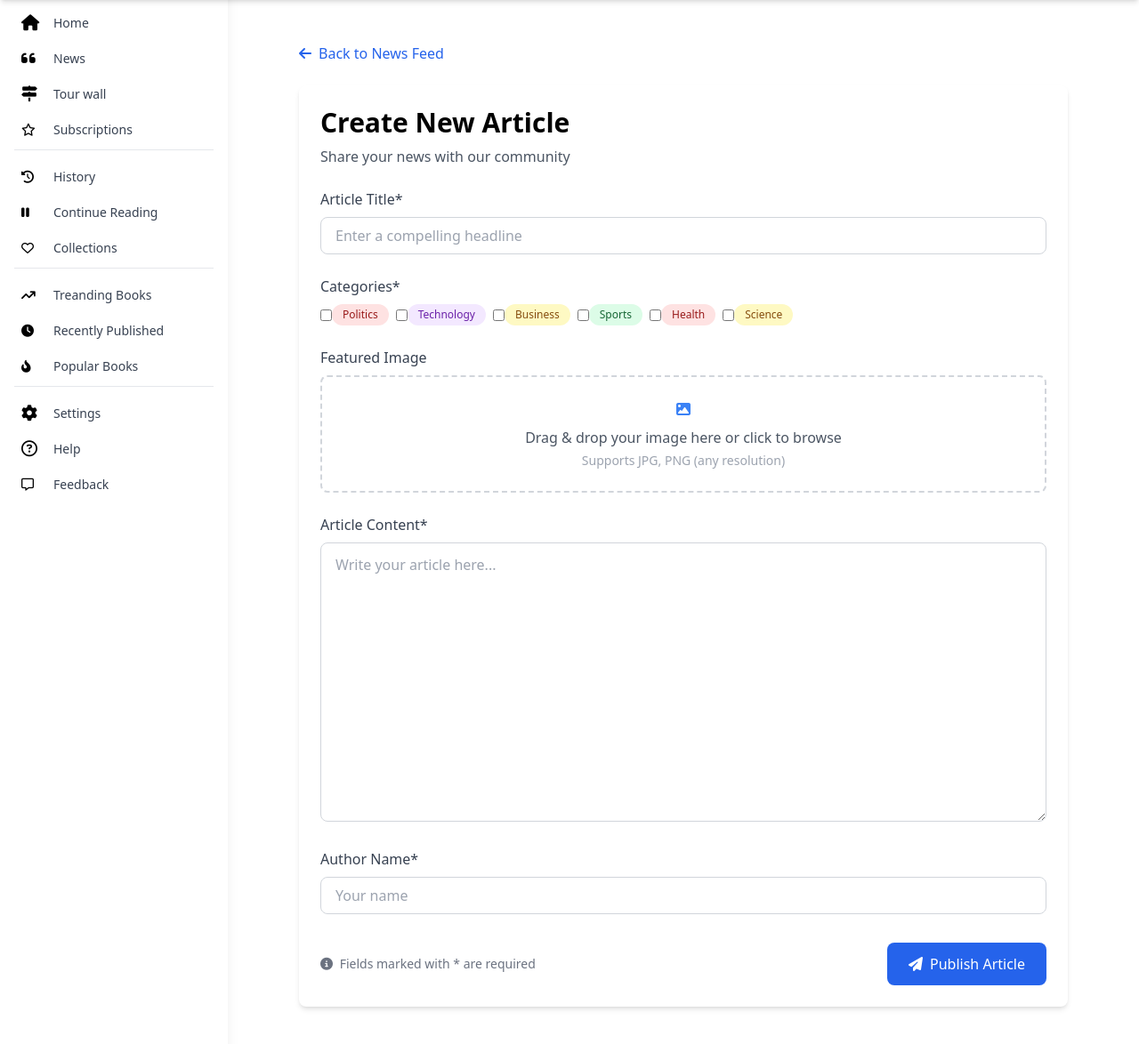
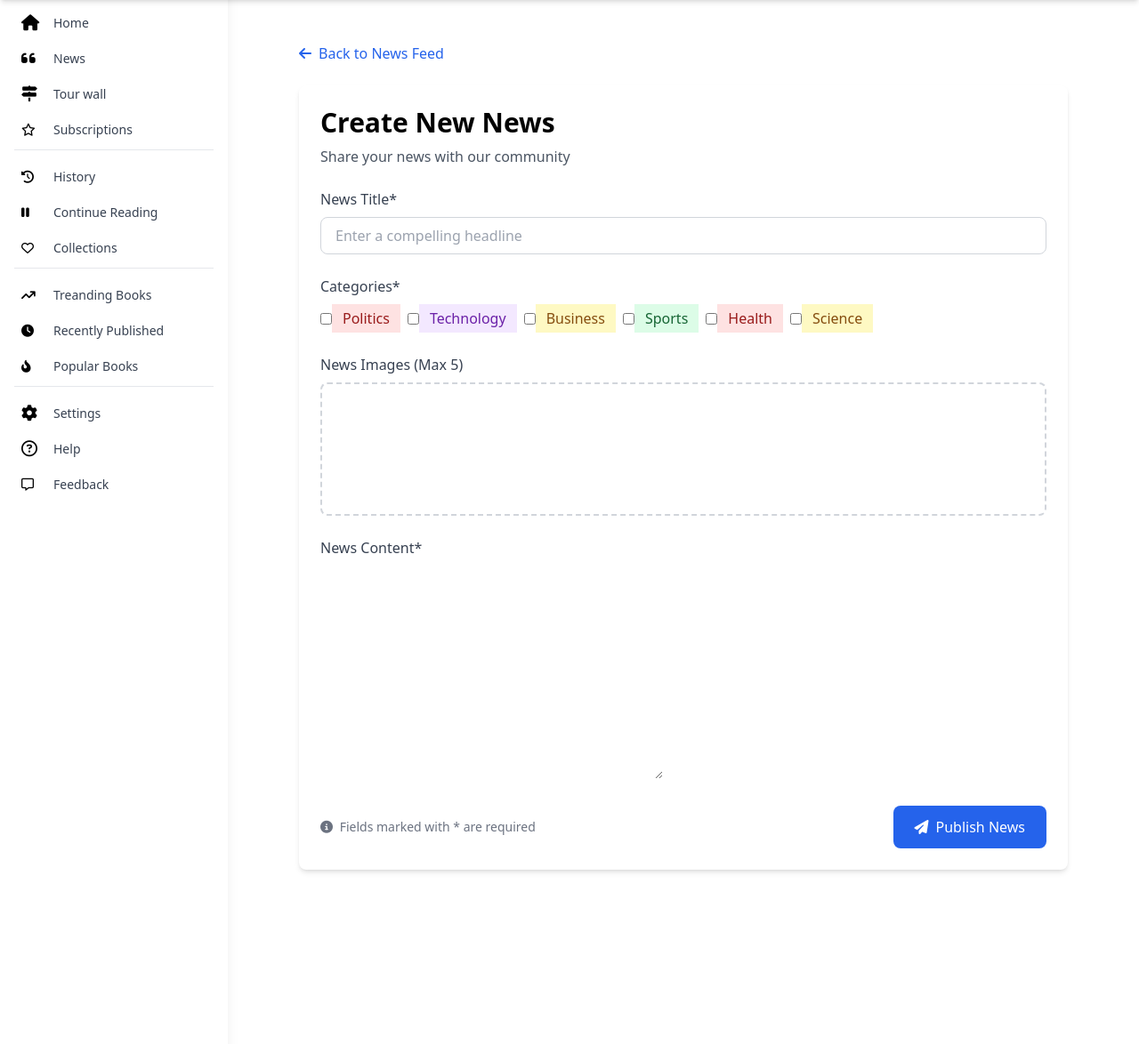
Before and after one commit to onstudiocodes/book-platform, a Django app: page /news/create in a window 1280 px wide. Shown: the part 72-1246 px from the top of the page at 89% size. Run offline with Django 4.2, Linux system fonts and the light colour scheme; some libraries are stand-ins or nearby versions.

Commit message:
25 july update

```diff
--- a/author/forms.py
+++ b/author/forms.py
@@ -16,28 +16,72 @@ class BookUploadForm(forms.ModelForm):
             'language': forms.TextInput(attrs={'class': 'w-full border p-2 rounded mb-2'}),
         }
 
+CATEGORY_CHOICES = [
+    ('Politics', 'Politics'),
+    ('Technology', 'Technology'),
+    ('Business', 'Business'),
+    ('Sports', 'Sports'),
+    ('Health', 'Health'),
+    ('Science', 'Science'),
+]
+
 class NewsForm(forms.ModelForm):
     content = forms.CharField(widget=CKEditor5Widget())
+    category = forms.MultipleChoiceField(
+        choices=CATEGORY_CHOICES,
+        widget=forms.CheckboxSelectMultiple,
+        required=True
+    )
 
     class Meta:
         model = News
         fields = ['title', 'category', 'description', 'content']
         widgets = {
-            'title': forms.TextInput(attrs={'class': 'w-full border p-2 rounded'}),
-            'description': forms.TextInput(attrs={'class': 'w-full border p-2 rounded'}),
-            'content': forms.Textarea(attrs={'class': 'w-full border p-2 rounded'}),
-            'category': forms.Select(attrs={'class': 'w-full border p-2 rounded'}),
+            'title': forms.TextInput(attrs={
+                'class': 'w-full px-4 py-2 border border-gray-300 rounded-lg focus:outline-none focus:ring-2 focus:ring-blue-500',
+                'placeholder': 'Enter a compelling headline'
+            }),
+            'description': forms.TextInput(attrs={
+                'class': 'w-full px-4 py-2 border border-gray-300 rounded-lg focus:outline-none focus:ring-2 focus:ring-blue-500',
+            }),
+            'content': forms.Textarea(attrs={
+                'class': 'w-full px-4 py-3 border border-gray-300 rounded-lg focus:outline-none focus:ring-2 focus:ring-blue-500',
+                'rows': '12',
+                'placeholder': 'Write your news content here...'
+            }),
         }
 
+    def __init__(self, *args, **kwargs):
+        super().__init__(*args, **kwargs)
+        if self.instance and self.instance.pk:
+            self.fields['category'].initial = self.instance.category.split(',') if self.instance.category else []
+
+    def clean_category(self):
+        return ','.join(self.cleaned_data['category'])
+
 class NewsImageForm(forms.ModelForm):
+    image = forms.ImageField(
+        widget=forms.FileInput(attrs={
+            'class': 'hidden',
+            'accept': 'image/*',
+            'multiple': False,  # Each form instance handles one file
+            'id': 'image-upload'
+        }),
+        required=False
+    )
+
     class Meta:
         model = NewsImage
         fields = ['image']
-        widgets = {
-            'image': forms.ClearableFileInput(attrs={'class': 'w-full border p-2 rounded'}),
-        }
 
-NewsImageFormSet = inlineformset_factory(News, NewsImage, form=NewsImageForm, extra=3)
+NewsImageFormSet = inlineformset_factory(
+    News,
+    NewsImage,
+    form=NewsImageForm,
+    extra=5,
+    max_num=5,
+    can_delete=True
+)
 
 class AudioForm(forms.ModelForm):
 
--- a/main/models.py
+++ b/main/models.py
@@ -84,6 +84,7 @@ class News(models.Model):
     likes = models.ManyToManyField(User, related_name='liked_news', blank=True)
     dislikes = models.ManyToManyField(User, related_name='disliked_news', blank=True)
     views = models.PositiveIntegerField(default=0)
+    publish = models.BooleanField(default=False)
 
     def thumbnail(self):
         return self.images.first().image
--- a/news/views.py
+++ b/news/views.py
@@ -1,11 +1,27 @@
-from django.shortcuts import render
-
+from django.shortcuts import render, redirect
+from author.forms import NewsForm, NewsImageFormSet
 # Create your views here.
 def home(request):
     return render(request, 'news/index.html')
 
 def create_news(request):
-    return render(request, 'news/create_news.html')
+    if request.method == 'POST':
+        form = NewsForm(request.POST)
+        formset = NewsImageFormSet(request.POST, request.FILES, instance=form.instance)
+
+        if form.is_valid() and formset.is_valid():
+            news = form.save()
+            formset.instance = news
+            formset.save()
+            return redirect('news:news_feed')
+    else:
+        form = NewsForm()
+        formset = NewsImageFormSet()
+
+    return render(request, 'news/create_news.html', {
+        'form': form,
+        'formset': formset
+    })
 
 def news_details(request):
     return render(request, 'news/news_details.html')
--- a/templates/news/create_news.html
+++ b/templates/news/create_news.html
@@ -1,8 +1,6 @@
 {% extends 'base.html' %}
 {% load static %}
-{% block title %}
-News
-{% endblock %}
+{% block title %}News{% endblock %}
 {% block header %}
 <style>
     .image-upload-preview {
@@ -12,17 +10,67 @@ News
     }
     .upload-area {
         transition: all 0.3s ease;
+        min-height: 150px;
+        display: flex;
+        flex-direction: column;
+        justify-content: center;
+        align-items: center;
     }
     .upload-area.drag-over {
         background-color: #f0f9ff;
         border-color: #3b82f6;
+    }
+    .thumbnail-container {
+        display: flex;
+        flex-wrap: wrap;
+        gap: 10px;
+        margin-top: 10px;
+        width: 100%;
+    }
+    .thumbnail-wrapper {
+        position: relative;
+        width: 100px;
+        height: 100px;
+        border: 1px solid #e5e7eb;
+        border-radius: 0.375rem;
+        overflow: hidden;
+    }
+    .thumbnail-img {
+        width: 100%;
+        height: 100%;
+        object-fit: cover;
+        border-radius: 0.25rem;
+    }
+    .remove-btn {
+        position: absolute;
+        top: -5px;
+        right: -5px;
+        background: #ef4444;
+        color: white;
+        border-radius: 50%;
+        width: 20px;
+        height: 20px;
+        display: flex;
+        align-items: center;
+        justify-content: center;
+        font-size: 12px;
+        cursor: pointer;
+        z-index: 10;
+        box-shadow: 0 1px 3px rgba(0,0,0,0.2);
+    }
+    .remove-btn:hover {
+        background: #dc2626;
+    }
+    #upload-area-content {
+        text-align: center;
+        padding: 20px;
     }
 </style>
 {% endblock %}
 {% block content %}
 <div class="container mx-auto px-4 py-8 max-w-4xl">
     <!-- Back Button -->
-        <a href="{% url "news:news_feed" %}" class="flex items-center text-blue-600 hover:text-blue-800 mb-6">
+    <a href="{% url 'news:news_feed' %}" class="flex items-center text-blue-600 hover:text-blue-800 mb-6">
         <i class="fas fa-arrow-left mr-2"></i> Back to News Feed
     </a>
 
@@ -31,73 +79,74 @@ News
         <div class="p-6">
             <!-- Form Header -->
             <header class="mb-6">
-                    <h1 class="text-3xl font-bold mb-2">Create New Article</h1>
+                <h1 class="text-3xl font-bold mb-2">Create New News</h1>
                 <p class="text-gray-600">Share your news with our community</p>
             </header>
 
             <!-- Article Form -->
-                <form>
+            <form method="post" enctype="multipart/form-data">
+                {% csrf_token %}
+
                 <!-- Title -->
                 <div class="mb-6">
-                        <label for="title" class="block text-gray-700 font-medium mb-2">Article Title*</label>
-                        <input type="text" id="title" class="w-full px-4 py-2 border border-gray-300 rounded-lg focus:outline-none focus:ring-2 focus:ring-blue-500" placeholder="Enter a compelling headline" required>
+                    <label for="id_title" class="block text-gray-700 font-medium mb-2">News Title*</label>
+                    {{ form.title }}
                 </div>
 
                 <!-- Category Selection -->
                 <div class="mb-6">
                     <label class="block text-gray-700 font-medium mb-2">Categories*</label>
                     <div class="flex flex-wrap gap-2">
+                        {% for value, label in form.category.field.choices %}
                             <label class="inline-flex items-center">
-                                <input type="checkbox" class="form-checkbox text-blue-600" name="categories[]" value="Politics">
-                                <span class="ml-2 px-3 py-1 bg-red-100 text-red-800 text-xs font-medium rounded-full">Politics</span>
+                                <input type="checkbox" name="category" value="{{ value }}" class="category-checkbox"
+                                       {% if value in form.category.value %}checked{% endif %}>
+                                <span class="category-tag ml-2 px-3 py-1
+                                    {% if value == 'Politics' %}bg-red-100 text-red-800
+                                    {% elif value == 'Technology' %}bg-purple-100 text-purple-800
+                                    {% elif value == 'Business' %}bg-yellow-100 text-yellow-800
+                                    {% elif value == 'Sports' %}bg-green-100 text-green-800
+                                    {% elif value == 'Health' %}bg-red-100 text-red-800
+                                    {% elif value == 'Science' %}bg-yellow-100 text-yellow-800
+                                    {% endif %}">
+                                    {{ label }}
+                                </span>
                             </label>
-                            <label class="inline-flex items-center">
-                                <input type="checkbox" class="form-checkbox text-blue-600" name="categories[]" value="Technology">
-                                <span class="ml-2 px-3 py-1 bg-purple-100 text-purple-800 text-xs font-medium rounded-full">Technology</span>
-                            </label>
-                            <label class="inline-flex items-center">
-                                <input type="checkbox" class="form-checkbox text-blue-600" name="categories[]" value="Business">
-                                <span class="ml-2 px-3 py-1 bg-yellow-100 text-yellow-800 text-xs font-medium rounded-full">Business</span>
-                            </label>
-                            <label class="inline-flex items-center">
-                                <input type="checkbox" class="form-checkbox text-blue-600" name="categories[]" value="Sports">
-                                <span class="ml-2 px-3 py-1 bg-green-100 text-green-800 text-xs font-medium rounded-full">Sports</span>
-                            </label>
-                            <label class="inline-flex items-center">
-                                <input type="checkbox" class="form-checkbox text-blue-600" name="categories[]" value="Health">
-                                <span class="ml-2 px-3 py-1 bg-red-100 text-red-800 text-xs font-medium rounded-full">Health</span>
-                            </label>
-                            <label class="inline-flex items-center">
-                                <input type="checkbox" class="form-checkbox text-blue-600" name="categories[]" value="Science">
-                                <span class="ml-2 px-3 py-1 bg-yellow-100 text-yellow-800 text-xs font-medium rounded-full">Science</span>
-                            </label>
+                        {% endfor %}
                     </div>
                 </div>
 
-                    <!-- Featured Image -->
+                <!-- Featured Images (Multiple) -->
                 <div class="mb-6">
-                        <label class="block text-gray-700 font-medium mb-2">Featured Image</label>
+                    <label class="block text-gray-700 font-medium mb-2">News Images (Max 5)</label>
                     <div id="upload-container" class="border-2 border-dashed border-gray-300 rounded-lg p-6 text-center upload-area">
-                            <img id="image-preview" class="image-upload-preview w-full mb-4 rounded-lg mx-auto">
-                            <div id="upload-area-content">
+                        <div id="thumbnail-container" class="thumbnail-container">
+                            {% for image_form in formset %}
+                                {% if image_form.instance.image %}
+                                <div class="thumbnail-wrapper" data-id="{{ image_form.instance.id }}">
+                                    <img src="{{ image_form.instance.image.url }}" class="thumbnail-img">
+                                    <span class="remove-btn" onclick="removeExistingImage(this, '{{ image_form.DELETE.auto_id }}')">&times;</span>
+                                    {{ image_form.DELETE }}
+                                </div>
+                                {% endif %}
+                            {% endfor %}
+                        </div>
+                        <div id="upload-area-content" {% if formset.total_form_count > 1 %}style="display: none;"{% endif %}>
                             <i class="fas fa-image text-4xl text-blue-500 mb-3"></i>
-                                <p class="text-gray-600 mb-1">Drag & drop your image here or click to browse</p>
+                            <p class="text-gray-600 mb-1">Drag & drop your images here or click to browse</p>
                             <p class="text-gray-400 text-sm">Supports JPG, PNG (any resolution)</p>
-                                <input type="file" id="image-upload" class="hidden" accept="image/*">
+                            {{ formset.management_form }}
+                            <input type="file" id="main-image-upload" class="hidden" accept="image/*" multiple>
+                            {% for image_form in formset %}
+                                {{ image_form.image }}
+                            {% endfor %}
                         </div>
                     </div>
                 </div>
-
                 <!-- Content Editor -->
                 <div class="mb-6">
-                        <label for="content" class="block text-gray-700 font-medium mb-2">Article Content*</label>
-                        <textarea id="content" rows="12" class="w-full px-4 py-3 border border-gray-300 rounded-lg focus:outline-none focus:ring-2 focus:ring-blue-500" placeholder="Write your article here..." required></textarea>
-                    </div>
-
-                    <!-- Author Info -->
-                    <div class="mb-8">
-                        <label for="author" class="block text-gray-700 font-medium mb-2">Author Name*</label>
-                        <input type="text" id="author" class="w-full px-4 py-2 border border-gray-300 rounded-lg focus:outline-none focus:ring-2 focus:ring-blue-500" placeholder="Your name" required>
+                    <label for="id_content" class="block text-gray-700 font-medium mb-2">News Content*</label>
+                    {{ form.content }}
                 </div>
 
                 <!-- Submit Button -->
@@ -106,7 +155,7 @@ News
                         <i class="fas fa-info-circle mr-1"></i> Fields marked with * are required
                     </div>
                     <button type="submit" class="px-6 py-3 bg-blue-600 text-white rounded-lg hover:bg-blue-700 transition flex items-center">
-                            <i class="fas fa-paper-plane mr-2"></i> Publish Article
+                        <i class="fas fa-paper-plane mr-2"></i> Publish News
                     </button>
                 </div>
             </form>
@@ -116,21 +165,38 @@ News
 
 <script>
     // Image upload functionality
-        const imageUpload = document.getElementById('image-upload');
-        const imagePreview = document.getElementById('image-preview');
+    const mainImageUpload = document.getElementById('main-image-upload');
     const uploadContainer = document.getElementById('upload-container');
     const uploadAreaContent = document.getElementById('upload-area-content');
+    const thumbnailContainer = document.getElementById('thumbnail-container');
+    const imageForms = document.querySelectorAll('[id^="id_images-"][id$="-image"]');
+    let uploadedImages = [];
+    let formCount = {{ formset.total_form_count }};
+    const maxImages = 5;
+
+    // Initialize with existing images
+    document.querySelectorAll('.thumbnail-wrapper[data-id]').forEach(wrapper => {
+        uploadedImages.push({
+            id: wrapper.dataset.id,
+            existing: true
+        });
+    });
 
     // Click to upload
-        uploadContainer.addEventListener('click', () => {
-            imageUpload.click();
+    if (uploadContainer && mainImageUpload) {
+        uploadContainer.addEventListener('click', (e) => {
+            // Only trigger if clicking on the upload area, not thumbnails
+            if (e.target === uploadContainer || e.target === uploadAreaContent ||
+                Array.from(uploadAreaContent.children).includes(e.target)) {
+                mainImageUpload.click();
+            }
         });
 
         // Handle file selection
-        imageUpload.addEventListener('change', (event) => {
-            const file = event.target.files[0];
-            if (file) {
-                displayImagePreview(file);
+        mainImageUpload.addEventListener('change', (event) => {
+            const files = Array.from(event.target.files);
+            if (files.length > 0) {
+                handleFiles(files);
             }
         });
 
@@ -150,29 +216,120 @@ News
             e.preventDefault();
             uploadContainer.classList.remove('drag-over');
 
-            const file = e.dataTransfer.files[0];
-            if (file && file.type.match('image.*')) {
-                displayImagePreview(file);
-                imageUpload.files = e.dataTransfer.files;
+            const files = Array.from(e.dataTransfer.files);
+            const imageFiles = files.filter(file => file.type.match('image.*'));
+
+            if (imageFiles.length > 0) {
+                handleFiles(imageFiles);
+                mainImageUpload.files = e.dataTransfer.files;
             }
         });
+    }
 
-        function displayImagePreview(file) {
+    function handleFiles(files) {
+        // Check if adding these files would exceed the 5-image limit
+        if (uploadedImages.length + files.length > maxImages) {
+            alert(`You can upload a maximum of ${maxImages} images.`);
+            return;
+        }
+
+        files.forEach((file, index) => {
+            if (uploadedImages.length >= maxImages) return;
+
             const reader = new FileReader();
             reader.onload = (e) => {
-                imagePreview.src = e.target.result;
-                imagePreview.style.display = 'block';
+                const imageData = {
+                    id: Date.now() + Math.random().toString(36).substr(2, 9),
+                    src: e.target.result,
+                    file: file
+                };
+
+                uploadedImages.push(imageData);
+                displayThumbnail(imageData);
+
+                // Hide upload area if we have images
+                if (uploadedImages.length > 0 && uploadAreaContent) {
                     uploadAreaContent.style.display = 'none';
+                }
+
+                // Update the next available form field
+                updateNextImageForm(file, index);
             };
             reader.readAsDataURL(file);
+        });
     }
 
-        // Reset button (optional)
-        function resetImageUpload() {
-            imagePreview.src = '';
-            imagePreview.style.display = 'none';
+    function displayThumbnail(imageData) {
+        const wrapper = document.createElement('div');
+        wrapper.className = 'thumbnail-wrapper';
+        wrapper.dataset.id = imageData.id;
+
+        const img = document.createElement('img');
+        img.className = 'thumbnail-img';
+        img.src = imageData.src;
+
+        const removeBtn = document.createElement('span');
+        removeBtn.className = 'remove-btn';
+        removeBtn.innerHTML = '&times;';
+        removeBtn.addEventListener('click', (e) => {
+            e.stopPropagation();
+            removeImage(imageData.id);
+        });
+
+        wrapper.appendChild(img);
+        wrapper.appendChild(removeBtn);
+        if (thumbnailContainer) {
+            thumbnailContainer.appendChild(wrapper);
+        }
+    }
+
+    function removeImage(id) {
+        // Remove from DOM
+        const element = document.querySelector(`.thumbnail-wrapper[data-id="${id}"]`);
+        if (element) {
+            element.remove();
+        }
+
+        // Remove from array
+        uploadedImages = uploadedImages.filter(img => img.id !== id);
+
+        // Show upload area if no images left
+        if (uploadedImages.length === 0 && uploadAreaContent) {
             uploadAreaContent.style.display = 'block';
-            imageUpload.value = '';
+        }
+    }
+
+    function removeExistingImage(button, deleteFieldId) {
+        const wrapper = button.parentElement;
+        if (wrapper) {
+            wrapper.remove();
+        }
+
+        // Mark the form for deletion
+        if (deleteFieldId) {
+            const deleteField = document.getElementById(deleteFieldId);
+            if (deleteField) {
+                deleteField.value = 'on';
+            }
+        }
+
+        // Show upload area if no images left
+        if (document.querySelectorAll('.thumbnail-wrapper').length === 0 && uploadAreaContent) {
+            uploadAreaContent.style.display = 'block';
+        }
+    }
+
+    function updateNextImageForm(file, index) {
+        // Find the next available form and set its file
+        if (index < imageForms.length) {
+            const dataTransfer = new DataTransfer();
+            dataTransfer.items.add(file);
+            imageForms[index].files = dataTransfer.files;
+
+            // Trigger change event in case any listeners are attached
+            const event = new Event('change');
+            imageForms[index].dispatchEvent(event);
+        }
     }
 </script>
 {% endblock %}
```
Also changed, not shown: main/migrations/0027_news_publish.py (added). Lines whose indentation alone changed are shown as unchanged.
